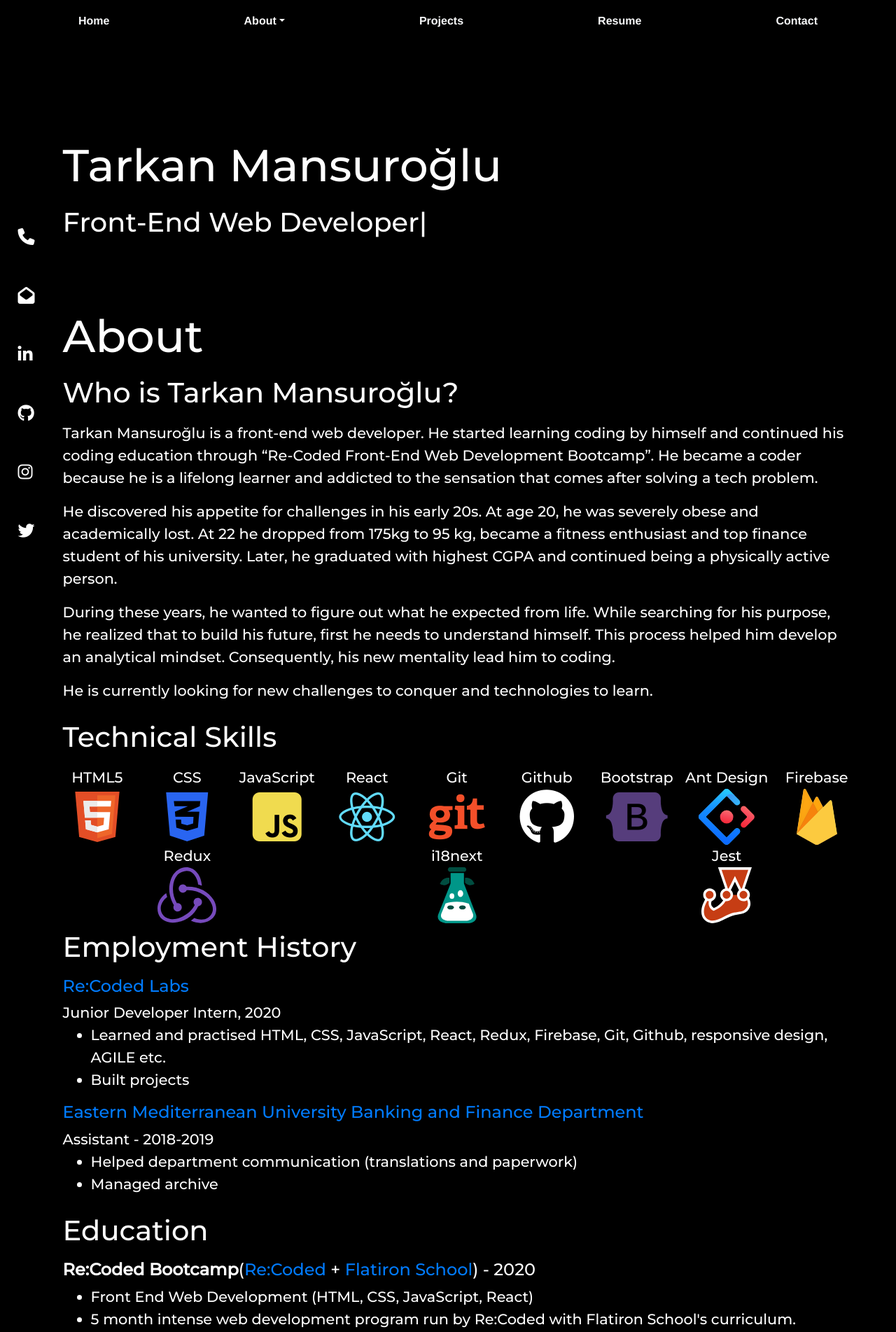
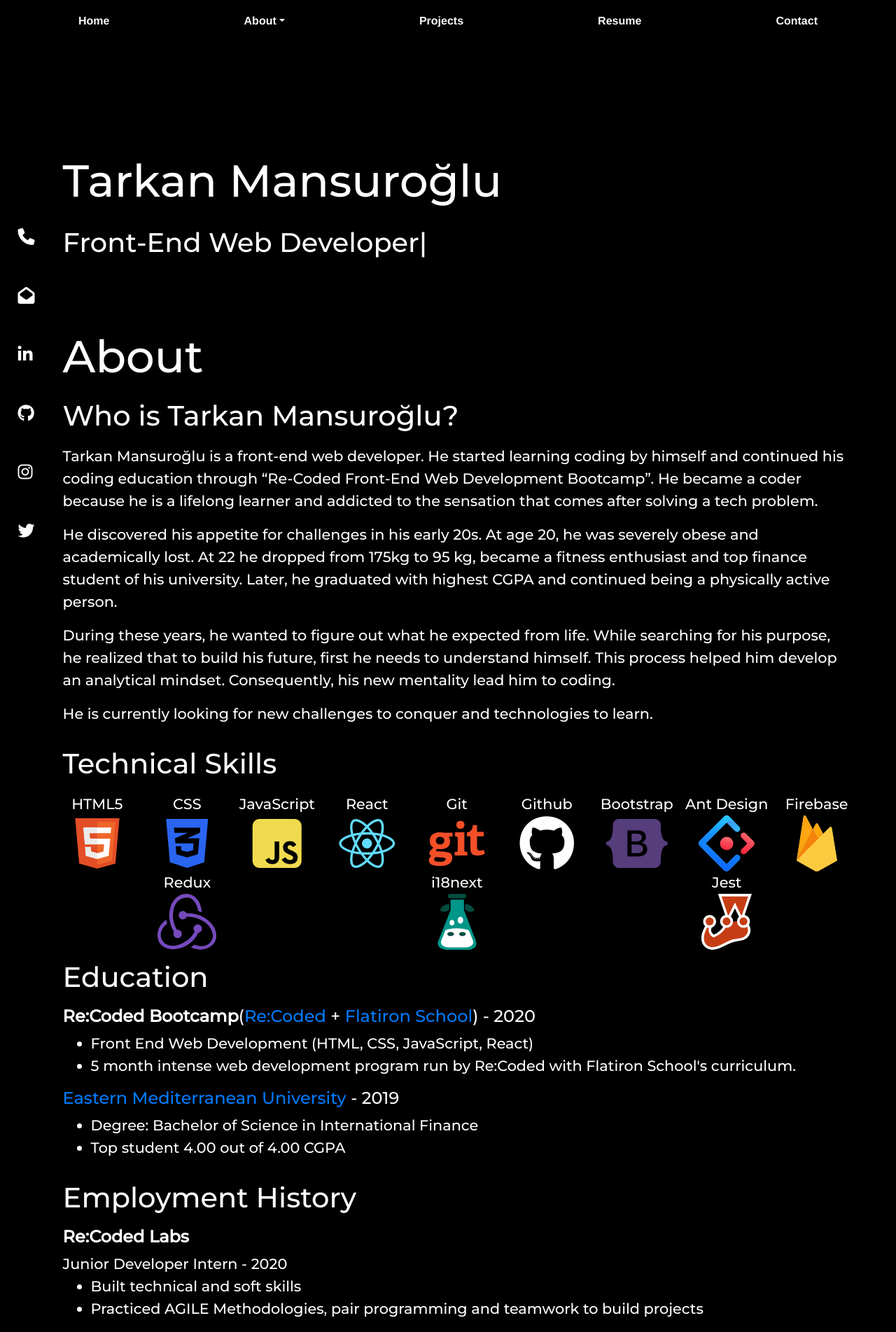
Before and after one commit to tmansuroglu/portfolio, a React (Create React App) app: page / in a window 1280 px wide. Shown: the top 1903 px of the page at 70% size. Built offline with nearby package versions, Linux system fonts and the light colour scheme.

Commit message:
fix about section text styling

```diff
--- a/src/components/EmploymentHistory/index.jsx
+++ b/src/components/EmploymentHistory/index.jsx
@@ -8,17 +8,15 @@ const EmploymentHistory = () => {
         Employment History
       </h2>
       <h4>
-        <a target='_blank' href='https://www.recodedlabs.com/' rel='noreferrer'>
-          Re:Coded Labs
-        </a>
+        <strong>Re:Coded Labs</strong>
       </h4>
-      <span>Junior Developer Intern, 2020</span>
+      <span>Junior Developer Intern - 2020</span>
       <ul>
+        <li>Built technical and soft skills</li>
         <li>
-          Learned and practised HTML, CSS, JavaScript, React, Redux, Firebase,
-          Git, Github, responsive design, AGILE etc.
+          Practiced AGILE Methodologies, pair programming and teamwork to build
+          projects
         </li>
-        <li>Built projects</li>
       </ul>
       <h4>
         <a
--- a/src/components/Introduction/index.css
+++ b/src/components/Introduction/index.css
@@ -1,5 +1,5 @@
 .name {
-    font-size: clamp(1.8rem, 5vw, 5rem);
+  font-size: clamp(3rem, 5vw, 5rem);
   font-family: 'Montserrat', sans-serif;
 }
 
--- a/src/components/Introduction/index.jsx
+++ b/src/components/Introduction/index.jsx
@@ -6,7 +6,7 @@ import { Container } from 'react-bootstrap';
 const Introduction = () => {
   return (
     <Container id='introduction' className='homeText'>
-            <span className='name'>Tarkan Mansuroğlu</span>
+      <h1 className='name'>Tarkan Mansuroğlu</h1>
       <Typical
         className='loop'
         steps={[
--- a/src/components/Navbar/index.jsx
+++ b/src/components/Navbar/index.jsx
@@ -57,18 +57,19 @@ const Navigation = () => {
                 </HashLink>
                 <HashLink
                   smooth
+                  to='#education'
+                  scroll={el => scrollWithOffset(el)}
+                >
+                  <Dropdown.Item>Education</Dropdown.Item>
+                </HashLink>
+                <HashLink
+                  smooth
                   to='#employmentHistory'
                   scroll={el => scrollWithOffset(el)}
                 >
                   <Dropdown.Item>Employment History</Dropdown.Item>
                 </HashLink>
-                <HashLink
-                  smooth
-                  to='#education'
-                  scroll={el => scrollWithOffset(el)}
-                >
-                  <Dropdown.Item>Education</Dropdown.Item>
-                </HashLink>
+
                 <HashLink
                   smooth
                   to='#languages'
@@ -92,7 +93,7 @@ const Navigation = () => {
               </HashLink>
               <Button
                 variant='link'
-                className='text-light navbarContainer__navs__nav__button'
+                className='text-light navbarContainer__navs__nav__button resumeButton'
                 href='https://drive.google.com/file/d/1hYvgvIL-4xm-cn7JKFCq-CIULs9LJx8E/view?usp=sharing'
                 target='_blank'
                 rel='noreferrer'
--- a/src/containers/About/index.jsx
+++ b/src/containers/About/index.jsx
@@ -13,8 +13,8 @@ const About = () => {
       <div className='homeText'>
         <WhoIsTarkan />
         <TechnicalSkills />
+        <Education />
         <EmploymentHistory />
-        <Education />
         <h2 id='languages' className='homePageHeader'>
           Languages
         </h2>
--- a/src/containers/Home/index.css
+++ b/src/containers/Home/index.css
@@ -13,7 +13,7 @@
 
 .homePageHeader {
   font-size: 2.5rem;
-  padding-top: 10px;
+  padding-top: 15px;
   padding-bottom: 10px;
 }
 
```
Lines whose indentation alone changed are shown as unchanged.
